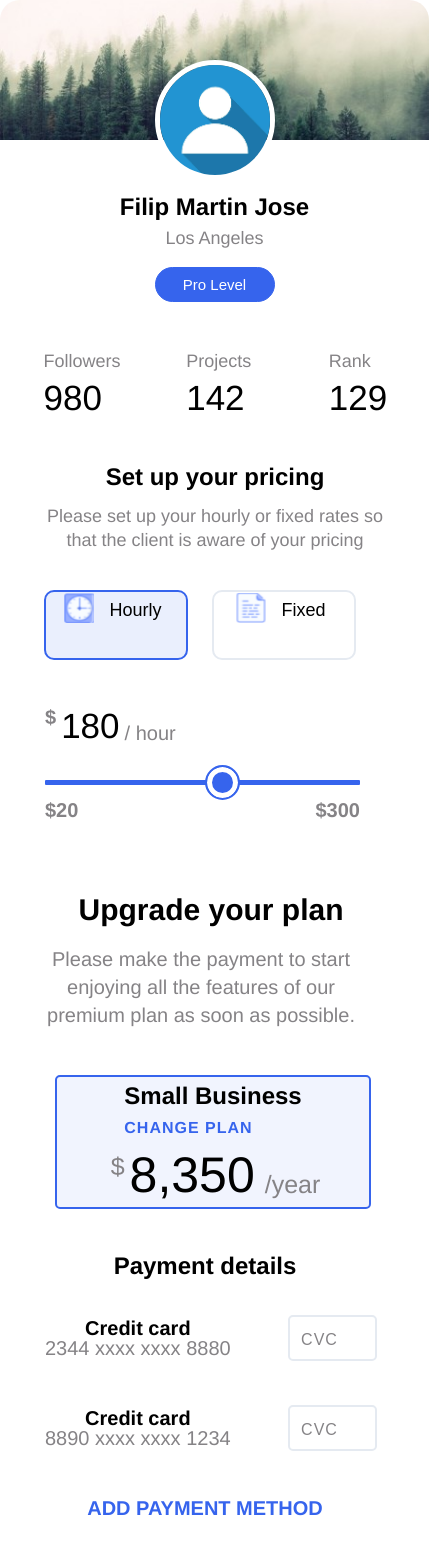
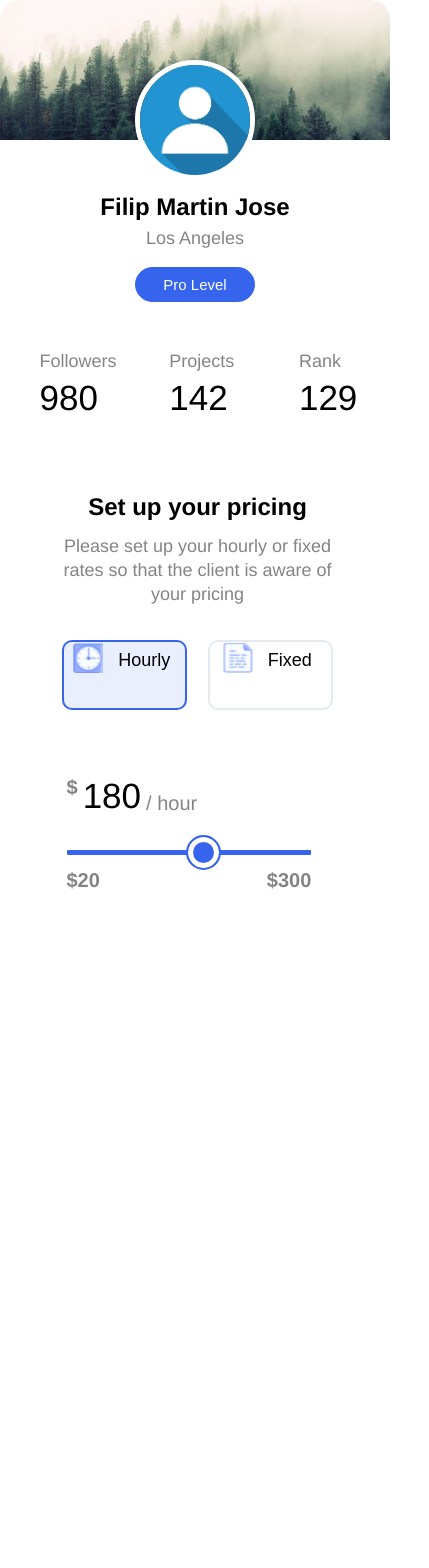
Before and after one commit to depstein92/fox_digital_ui_test, a React (Create React App) app: page / in a window 390 px wide. Shown: the top 1568 px of the page, 429 px wide, since content can reach past the window. After the commit the page ends 925 px from the top, so only its background shows below. Built offline with nearby package versions, Linux system fonts and the light colour scheme.

Commit message:
fixed price component bug on mobile view

```diff
--- a/src/App.js
+++ b/src/App.js
@@ -10,8 +10,9 @@ function App() {
     <div className="App">
       <div className="layout-wrapper">
       <ProfileComponent />
-        <PriceComponent />
-        <CheckoutComponent />
+      <PriceComponent />
+        {// <CheckoutComponent />
+        }
       </div>
     </div>
   );
--- a/src/styles/checkout-component.scss
+++ b/src/styles/checkout-component.scss
@@ -24,7 +24,7 @@
     }
 
     &__primary-title{
-        font-size: 30px;
+        font-size: 26px;
         font-weight: bold;
         transform: translate(10px, 20px);
     }
@@ -79,8 +79,8 @@
     }
 
     &__small-business-selection-primary-title{
-        font-size: 24px;
-        margin-bottom: 12px;
+        font-size: 22px;
+        margin-bottom: 16px;
         font-weight: bold;
     }
 
--- a/src/styles/layout.scss
+++ b/src/styles/layout.scss
@@ -15,7 +15,6 @@
 
     @mixin mobile-base-style{
         max-width: none;
-        margin: 0 auto;
         border-radius: 0;
         border: none;
         box-shadow: none;
@@ -29,21 +28,27 @@
     }
 
     .profile{
-        width: 110%;
+        width: 100%;
         @include mobile-base-style;
     }
 
     .price{
-        width: 100%;
+        width: 80%;
         padding-left: 5px;
         padding-top: 0;
         @include mobile-base-style;
+        margin: 30px auto;
+
         & > div{
-            margin-bottom: 5px;
+            margin-bottom: 25px;
             * {
                 padding-left: 0;
                 text-align: center;
             }
+        }
+
+        &__button-container{
+            width: 100%;
         }
     }
 
@@ -115,8 +120,6 @@
     width: 70%;
     max-width: none;
 
-
-
     &__small-business-selection-container{
         width: 100%;
     }
@@ -163,7 +166,7 @@
             flex-direction: row;
         }
         &__small-business-selection-container{
-            width: 650px;
+            width: 630px;
         }
     }
 }
```
